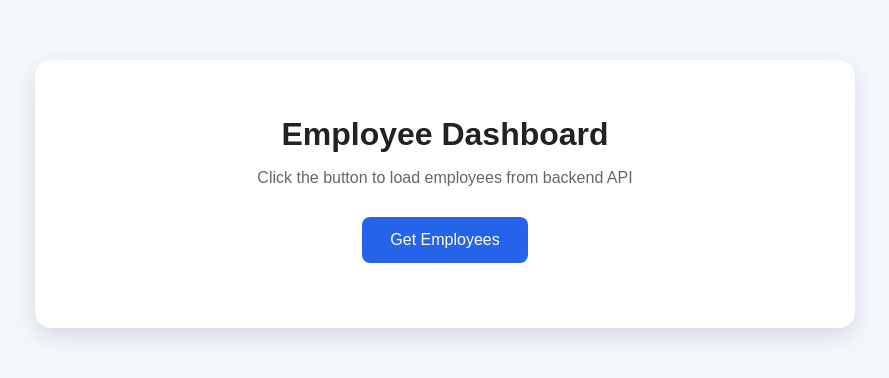
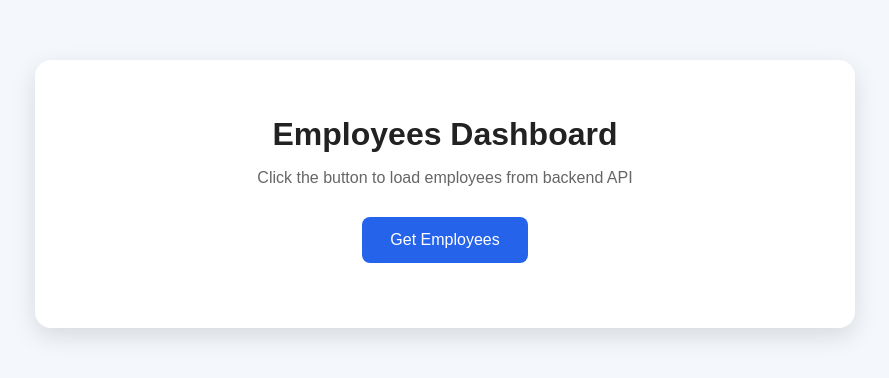
Before and after one commit to harshaljainnet/DockerComposeDemo, a plain HTML site: page DockerComposeDemoUIApp/wwwroot/index.html in a window 1280 px wide. Shown: the whole page, without its empty margins (195-1084 px from the left). Drawn offline with Linux system fonts and the light colour scheme.

Commit message:
small change

```diff
--- a/DockerComposeDemoUIApp/wwwroot/index.html
+++ b/DockerComposeDemoUIApp/wwwroot/index.html
@@ -84,7 +84,7 @@
 <body>
 
     <div class="container">
-        <h1>Employee Dashboard</h1>
+        <h1>Employees Dashboard</h1>
         <p class="subtitle">Click the button to load employees from backend API</p>
 
         <button onclick="getEmployees()">Get Employees</button>
```
